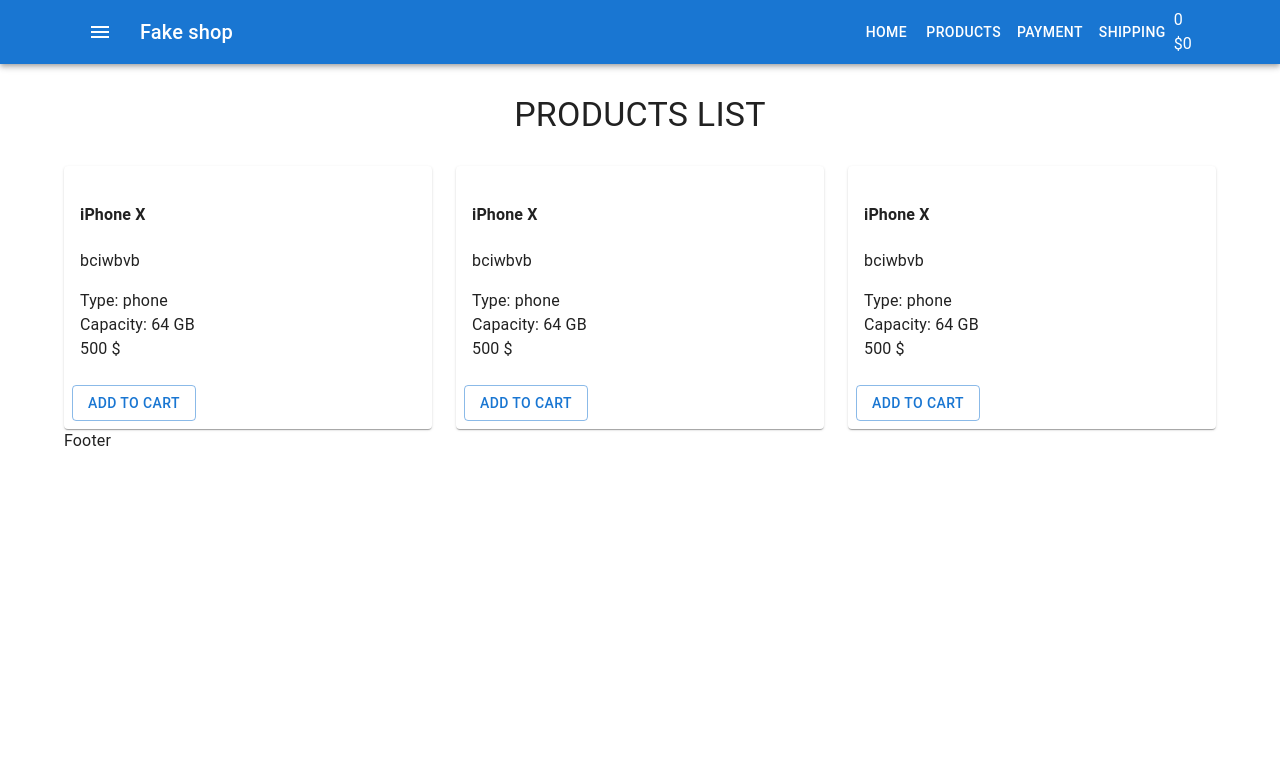
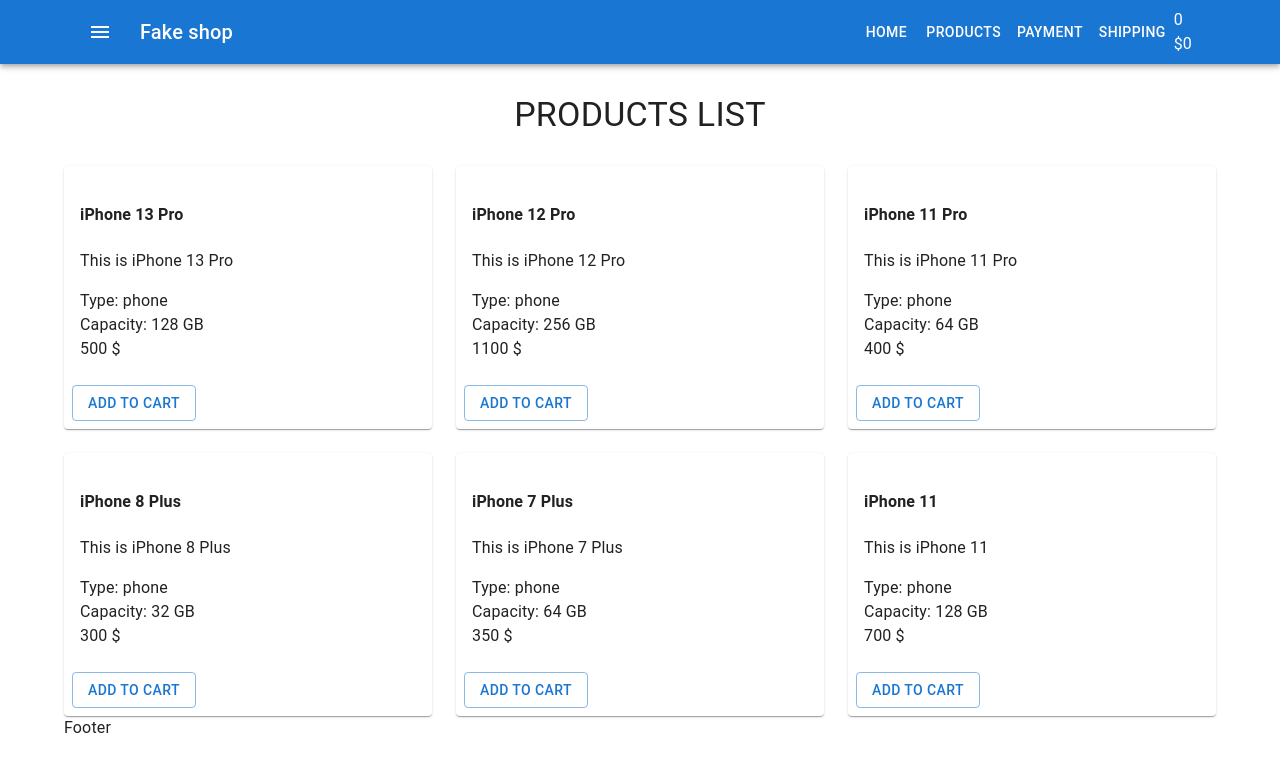
Before and after one commit to cherstvie/react-skillup-2510, a React (Create React App) app: page / in a window 1280 px wide. Shown: the top 772 px of the page. Built offline with nearby package versions, Linux system fonts and the light colour scheme.

Commit message:
added productsArray

```diff
--- a/src/components/Products/ProductsList.js
+++ b/src/components/Products/ProductsList.js
@@ -3,6 +3,7 @@ import Typography from '@mui/material/Typography'
 import { makeStyles } from '@mui/styles'
 import { Grid } from '@mui/material'
 import { ProductsListItem } from 'components/Products/ProductsListItem'
+import { productsArray } from './productsArray'
 
 const useStyles = makeStyles({
     title: {
@@ -31,15 +32,17 @@ export const ProductsList = () => {
                 alignItems="center"
                 spacing={3}
             >
-                <Grid item xs={12} sm={6} md={4}>
-                    <ProductsListItem />
-                </Grid>
-                <Grid item xs={12} sm={6} md={4}>
-                    <ProductsListItem />
-                </Grid>
-                <Grid item xs={12} sm={6} md={4}>
-                    <ProductsListItem />
-                </Grid>
+                {productsArray.map((product) => (
+                    <Grid item xs={12} sm={6} md={4}>
+                        <ProductsListItem
+                            name={product.name}
+                            description={product.description}
+                            capacity={product.capacity}
+                            type={product.type}
+                            price={product.price}
+                        />
+                    </Grid>
+                ))}
             </Grid>
         </>
     )
--- a/src/components/Products/ProductsListItem.js
+++ b/src/components/Products/ProductsListItem.js
@@ -1,16 +1,17 @@
 import { Card, CardActions, CardContent, Button } from '@mui/material'
+import { propsToClassKey } from '@mui/styles'
 import React from 'react'
 
-export const ProductsListItem = () => {
+export const ProductsListItem = (props) => {
     return (
         <>
             <Card>
                 <CardContent>
-                    <h4>iPhone X</h4>
-                    <p>bciwbvb</p>
-                    <div>Type: phone</div>
-                    <div>Capacity: 64 GB</div>
-                    <div>500 $</div>
+                    <h4>{props.name}</h4>
+                    <p>{props.description}</p>
+                    <div>Type: {props.type}</div>
+                    <div>Capacity: {props.capacity} GB</div>
+                    <div>{props.price} $</div>
                 </CardContent>
                 <CardActions>
                     <Button variant="outlined">Add to cart</Button>
--- /dev/null
+++ b/src/components/Products/productsArray.js
@@ -0,0 +1,44 @@
+export const productsArray = [
+    {
+        name: 'iPhone 13 Pro',
+        description: 'This is iPhone 13 Pro',
+        capacity: '128',
+        type: 'phone',
+        price: '500',
+    },
+    {
+        name: 'iPhone 12 Pro',
+        description: 'This is iPhone 12 Pro',
+        capacity: '256',
+        type: 'phone',
+        price: '1100',
+    },
+    {
+        name: 'iPhone 11 Pro',
+        description: 'This is iPhone 11 Pro',
+        capacity: '64',
+        type: 'phone',
+        price: '400',
+    },
+    {
+        name: 'iPhone 8 Plus',
+        description: 'This is iPhone 8 Plus',
+        capacity: '32',
+        type: 'phone',
+        price: '300',
+    },
+    {
+        name: 'iPhone 7 Plus',
+        description: 'This is iPhone 7 Plus',
+        capacity: '64',
+        type: 'phone',
+        price: '350',
+    },
+    {
+        name: 'iPhone 11',
+        description: 'This is iPhone 11',
+        capacity: '128',
+        type: 'phone',
+        price: '700',
+    },
+]
```
